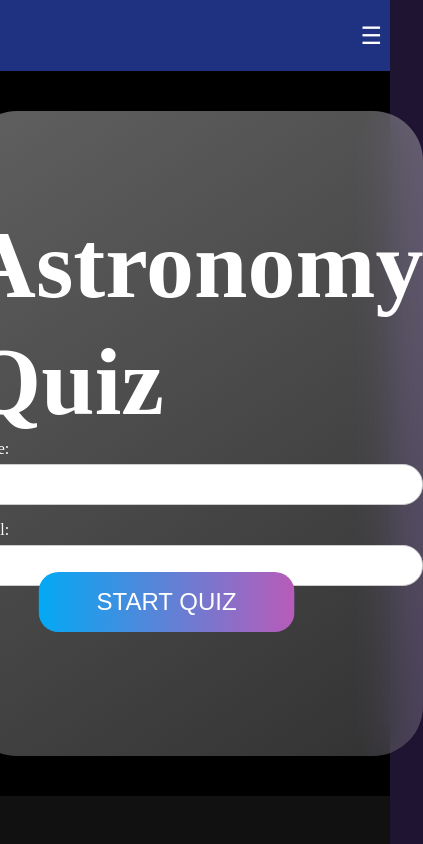
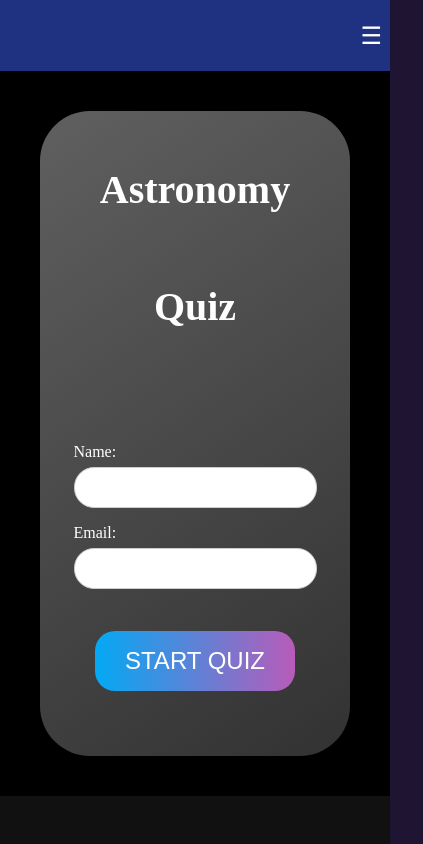
Before and after one commit to matrolat/dhruvalivewebsite, a React (Create React App) app: page /quiz in a window 390 px wide. Shown: the top 844 px of the page, 423 px wide, since content can reach past the window. Built offline with nearby package versions, Linux system fonts and the light colour scheme.

Commit message:
Reponsive Quiz

```diff
--- a/src/Components/Quiz/QuizCard.css
+++ b/src/Components/Quiz/QuizCard.css
@@ -189,11 +189,63 @@ font-style: normal;
 font-weight: 600;
 font-size: 18px;
 line-height: 22px;
-/* identical to box height */
-
-
 color: #FFFFFF;
 }
 .quiz-container label{
   color: white;
 }
+
+@media screen and (max-width: 800px) {
+  .quiz-container{
+    max-width: 90%;
+    justify-content: flex-start !important;
+    align-items: center;
+    padding: 20px;
+
+    /* text-align: center; */
+  }
+  .quiz-container h1{
+    font-size: 40px;
+    text-align: center;
+    margin-bottom: 20vw;
+    line-height: 1px;
+  }
+  .quiz-container form{
+    width: 90%;
+  }
+  .q-no{
+    font-size: 25px;
+    width: 80%;
+  }
+  .ques{
+    font-size: 25px;
+    width: 80%;
+  }
+  .q-card{
+    padding: 0;
+    margin-top: 30px;
+    height: 170px;
+  }
+  .opt-container{
+    flex-direction: column;
+
+    height: 130px;
+  }
+  .opt{
+    margin-bottom: 10px;
+    max-height: 40px;
+    /* min-width: 60vw; */
+    max-width: 70vw;
+    justify-content: center;
+  }
+  .quiz-container .bottom{
+    margin: 40px;
+  }
+  .pagi{
+    display: none;
+  }
+  .end-card{
+    justify-content: center !important;
+    align-items: center !important;
+  }
+}
--- a/src/Components/Quiz/QuizCard.jsx
+++ b/src/Components/Quiz/QuizCard.jsx
@@ -324,7 +324,7 @@ export default class QuizCard extends Component {
             <button className="nav-btn" onClick={PrevHandler}><span>Previous</span></button>
             <button className="nav-btn" onClick={NextHandler}><span>Next</span></button>
         </div>
-        <div className="ques-container">
+        <div className="ques-container q-card">
             <div className="q-no">Question Number : {this.state.current+1}</div>
             <div className="ques">Question : {this.state.ques[current]}</div>
         </div>
--- a/src/Components/Quiz/QuizEnd.jsx
+++ b/src/Components/Quiz/QuizEnd.jsx
@@ -12,7 +12,7 @@ export default class QuizEnd extends Component {
 
         render() {
     return (
-      <div className='quiz-container' style={{display:"flex",justifyContent:"center",alignItems:"center",flexDirection:'column'}}>
+      <div className='quiz-container end-card' style={{display:"flex",justifyContent:"center",alignItems:"center",flexDirection:'column'}}>
         <h1 id='thanku'>
 THANK YOU !
 </h1>
--- a/src/Components/Quiz/QuizEntry.jsx
+++ b/src/Components/Quiz/QuizEntry.jsx
@@ -1,7 +1,7 @@
 import React, { Component } from 'react'
 import './QuizCard.css'
 export default class QuizEntry extends Component {
-    constructor(props){
+    constructor(props) {
         super(props);
         this.state = {
             name: "",
@@ -12,20 +12,20 @@ export default class QuizEntry extends Component {
 
     render() {
         return (
-      <div className='quiz-container'  style={{display:"flex",justifyContent:"center",alignItems:"center",flexDirection:'column'}}>
+            <div style={{ display: "flex", justifyContent: "center", alignItems: "center", flexDirection: 'column' }} className='quiz-container'>
                 <h1 id='thanku'>
                     Astronomy Quiz
                 </h1>
-        <form onSubmit={(e) => this.props.StartHandler(e,this.state.name,this.state.email)}>
+                <form onSubmit={(e) => this.props.StartHandler(e, this.state.name, this.state.email)}>
                     <label>
                         Name:
-          <input type="text" value={this.state.name} onChange={(e) =>  this.setState({name: e.target.value})} />
+                        <input type="text" value={this.state.name} onChange={(e) => this.setState({ name: e.target.value })} />
                     </label>
                     <label>
                         Email:
-          <input type="text" value={this.state.email} onChange={(e) =>  this.setState({email: e.target.value})} />
+                        <input type="text" value={this.state.email} onChange={(e) => this.setState({ email: e.target.value })} />
                     </label>
-        <div  style={{display:"flex",justifyContent:"center"}}>
+                    <div style={{ display: "flex", justifyContent: "center" }}>
                         <input className='s' type="submit" value="Start Quiz" />
                     </div>
                 </form>
--- a/src/Pages/Quiz/Quiz.css
+++ b/src/Pages/Quiz/Quiz.css
@@ -72,3 +72,21 @@
       animate: 0.5s;
       transition: 0.5s;
   }
+
+  @media screen and (max-width: 800px) {
+    .quiz-container{
+      max-width: 90%;
+      justify-content: flex-start;
+      align-items: center;
+      padding: 20px;
+    }
+    #thanku{
+      font-size: 40px;
+    }
+    form .s{
+        /* margin-top: 50px; */
+        position: absolute;
+        max-width: 200px;
+        margin-top: 18%;
+    }
+  }
```
Lines whose indentation alone changed are shown as unchanged.
